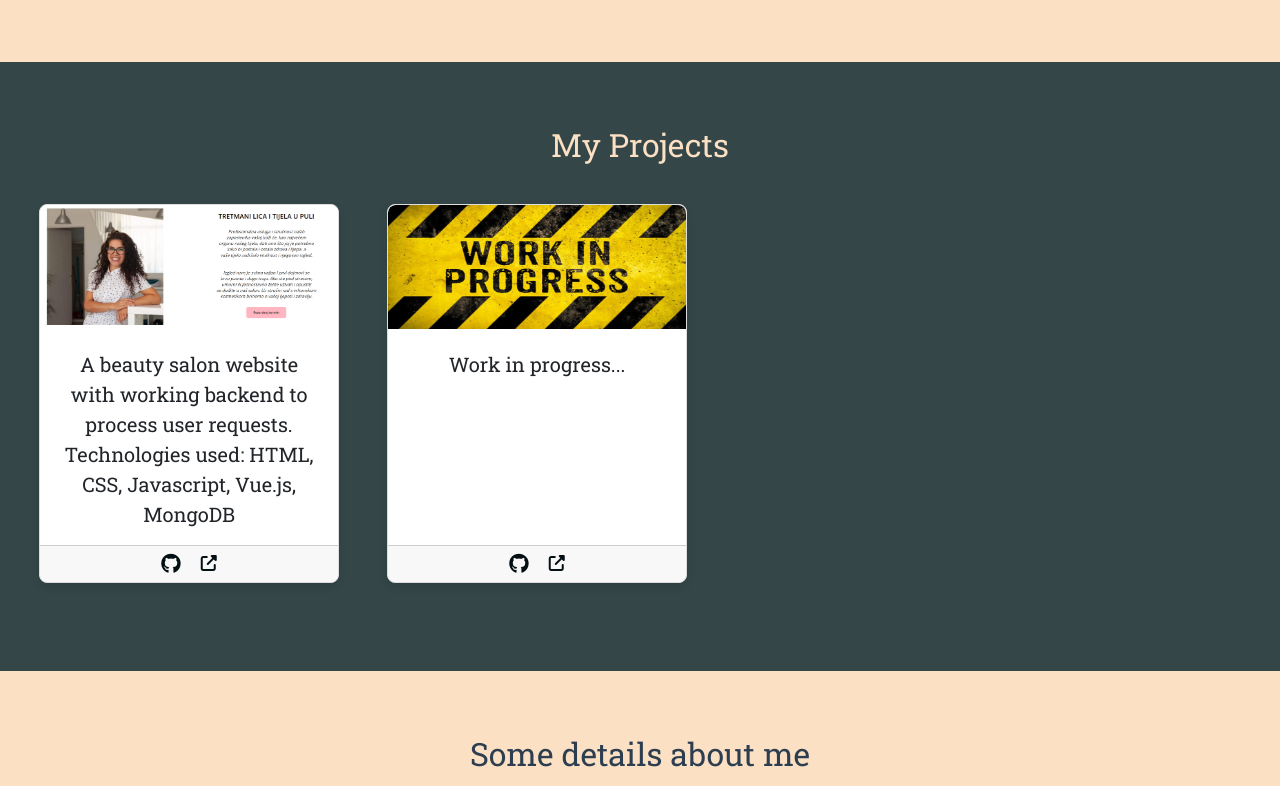
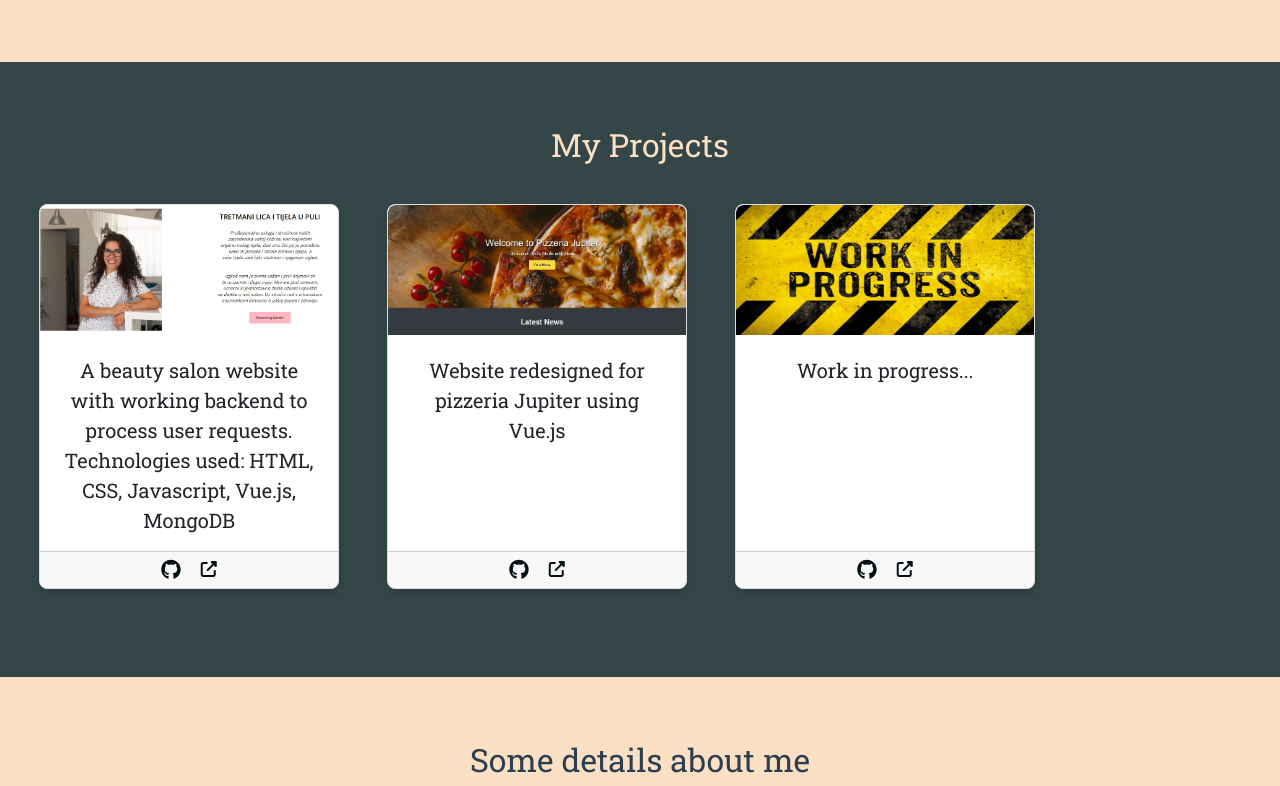
Before and after one commit to mateorumac/portfolioo, a Vue app: page / in a window 1280 px wide. Shown: the part 646-1432 px from the top of the page. Built offline with nearby package versions, Linux system fonts and the light colour scheme.

Commit message:
Dodan projekt

```diff
--- a/src/views/HomeView.vue
+++ b/src/views/HomeView.vue
@@ -4,11 +4,9 @@
     <div class="container4">
       <div class="profile-content">
         <div class="profile-image">
-          <!-- Add your image here -->
           <img src="@/assets/prof.jpg" alt="Mateo Rumac" />
         </div>
         <div class="profile-info">
-          <!-- Add your information here -->
           <h2 style="font-weight: bold;">Mateo Rumac</h2>
           <p>Computer Science student at Juraj Dobrila University of Informatics</p>
           <p>Knowledge of technologies such as HTML, CSS, JS, Vue.js and learning..</p>
@@ -19,7 +17,6 @@
             <i class="fab fa-js fa-4x" title="JavaScript" style="color: #F0DB4F;"></i>
             <span class="icon-padding"></span>
             <i class="fab fa-vuejs fa-4x" title="Vue.js" style="color: #41B883;"></i>
-
           </div>
       </div>
     </div>
@@ -28,7 +25,6 @@
   <section id="projects">
     <div class="container2" >
       <h2 style="color: #fbe0c3;">My Projects</h2>
-
       <div class="cards-container">
       <!-- First Project Card -->
       <div class="card">
@@ -37,7 +33,6 @@
               <img src="@/assets/bba.png" alt="Beauty salon website" />
             </a>
           </div>
-
           <div class="card-content">
             <p>
               A beauty salon website with working backend to process user
@@ -45,43 +40,57 @@
               Technologies used: HTML, CSS, Javascript, Vue.js, MongoDB
             </p>
           </div>
-
           <div class="card-footer">
             <a href="https://github.com/mateorumac/frontendWA" target="_blank">
               <i class="fab fa-github fa-lg"></i>
             </a>
             <a href="https://wa-frontend-mateorumac.vercel.app/" target="_blank" class="visit-link">
-    <!-- Add an icon or text for visiting the site -->
     <i class="fas fa-external-link-alt"></i>
   </a>
           </div>
         </div>
-
         <!-- Second Project Card -->
+        <div class="card">
+          <div class="card-image">
+            <a href="https://pizzeria-jupiter-pula.onrender.com/" target="_blank">
+              <img src="@/assets/pizzeria.jpg" alt="Pizzeria Jupiter" />
+            </a>
+          </div>
+          <div class="card-content">
+            <p>
+              Website redesigned for pizzeria Jupiter using Vue.js
+            </p>
+          </div>
+          <div class="card-footer">
+            <a href="https://github.com/mateorumac/pizza" target="_blank">
+              <i class="fab fa-github fa-lg"></i>
+            </a>
+            <a href="https://pizzeria-jupiter-pula.onrender.com/" target="_blank" class="visit-link">
+    <i class="fas fa-external-link-alt"></i>
+  </a>
+          </div>
+        </div>
         <div class="card">
           <div class="card-image">
             <a href="https://stock.adobe.com/hr/search?k=work+in+progress&asset_id=101974188" target="_blank">
               <img src="@/assets/wip.jpg" alt="Work in Progress" />
             </a>
           </div>
-
           <div class="card-content">
             <p>
               Work in progress...
             </p>
           </div>
-
           <div class="card-footer">
             <a href="https://stock.adobe.com/hr/search?k=work+in+progress&asset_id=101974188" target="_blank">
               <i class="fab fa-github fa-lg"></i>
             </a>
             <a href="https://stock.adobe.com/hr/search?k=work+in+progress&asset_id=101974188" target="_blank" class="visit-link">
-    <!-- Add an icon or text for visiting the site -->
+
     <i class="fas fa-external-link-alt"></i>
   </a>
           </div>
         </div>
-
         <!-- Add more project cards as needed -->
       </div>
     </div>
@@ -208,7 +217,7 @@ p {
 
   .cta-button:hover {
   background-color: #f4f4f4;
-  transform: scale(1.05); /* Increase scale on hover for a bouncing effect */
+  transform: scale(1.05);
 }
 
 
@@ -242,19 +251,19 @@ p {
 
 .icon-padding {
   display: inline-block;
-  width: 18px; /* Adjust the width for the desired padding */
+  width: 18px;
 }
 
 #projects {
   background-color: #344648;
   padding: 4rem 0;
-  overflow: hidden; /* Add this to fix the issue */
+  overflow: hidden;
   color: #f4f4f4;
 }
 
 .cards-container {
   display: flex;
-  justify-content: flex-start; /* Add this line to align cards to the left */
+  justify-content: flex-start;
   flex-wrap: wrap;
   margin-left: 15px;
 }
@@ -268,11 +277,11 @@ p {
     overflow: hidden;
     display: flex;
     flex-direction: column;
-    transition: transform 0.3s ease; /* Add transition for a smooth effect */
+    transition: transform 0.3s ease;
 }
 
 .card:hover {
-  transform: scale(1.05); /* Increase scale on hover for a popping effect */
+  transform: scale(1.05);
 }
 
   .card-image {
@@ -281,7 +290,8 @@ p {
 
   .card-image img {
     width: 100%;
-    max-width: 100%;
+    height: 130px;
+    object-fit: cover;
     border-radius: 8px 8px 0 0;
   }
 
```
Also changed, not shown: src/assets/pizzeria.jpg (added).
